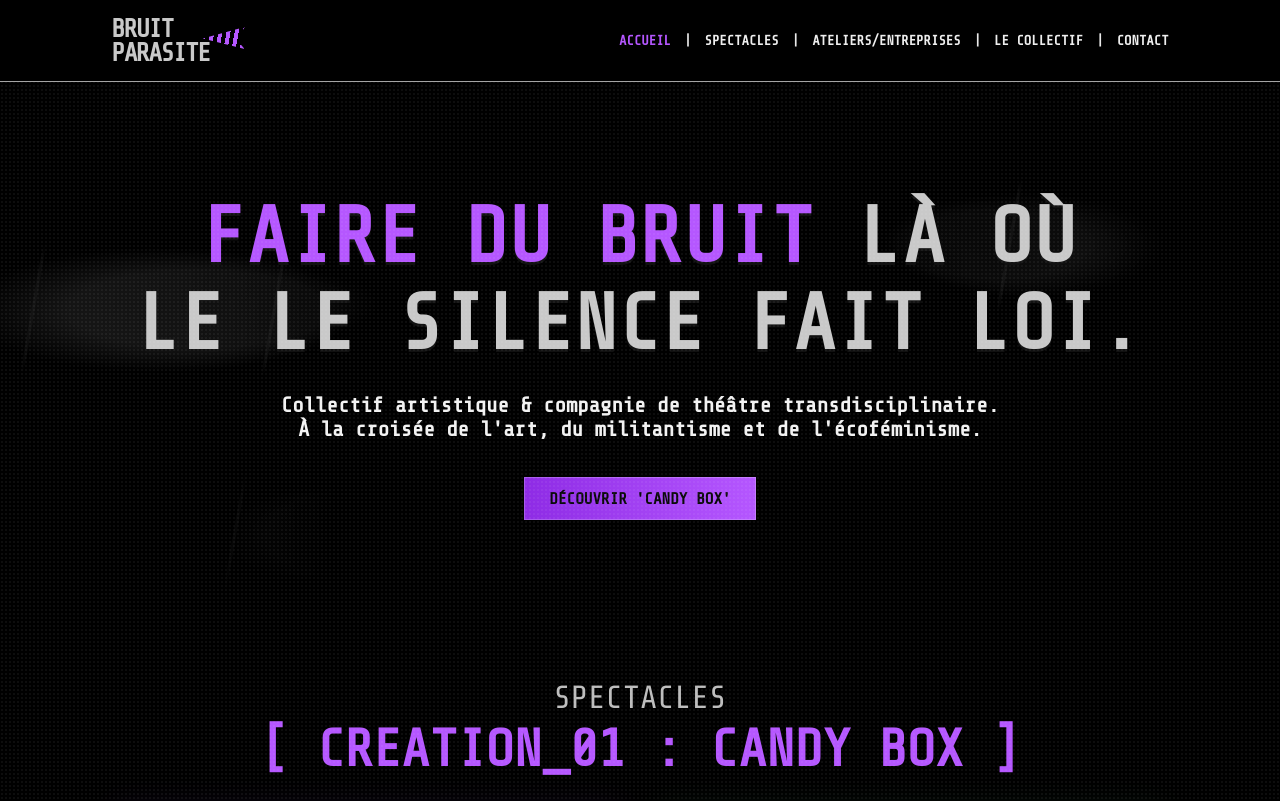
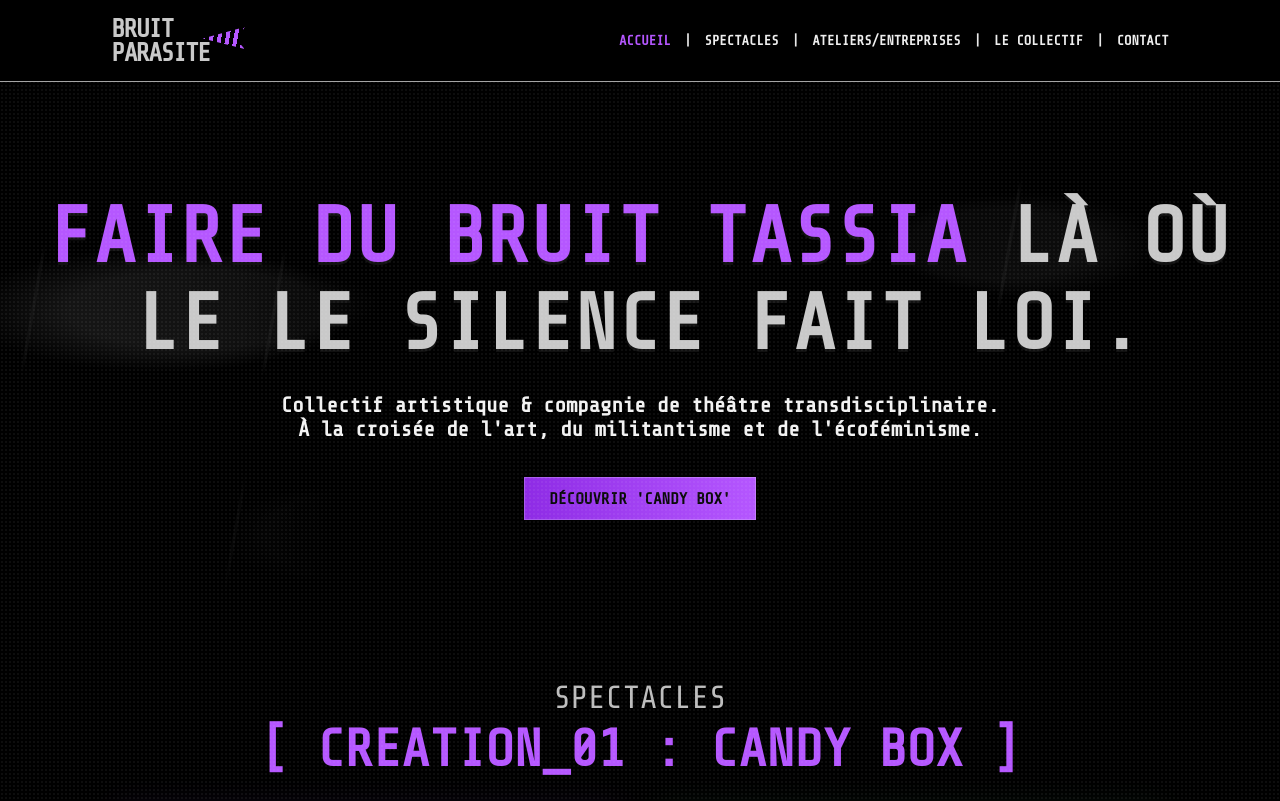
Before and after one commit to tassiamartin-cmd/BRUIT-PARASITE, a website: page index.html in a window 1280 px wide. Shown: the top 801 px of the page. Drawn offline with nearby package versions, Linux system fonts and the light colour scheme.

Commit message:
Update index.html

```diff
--- a/index.html
+++ b/index.html
@@ -25,7 +25,7 @@
       <section class="hero" aria-labelledby="hero-title">
         <div class="hero-noise" aria-hidden="true"></div>
         <div class="hero-content">
-          <h1 id="hero-title"><span>Faire du bruit</span> là où<br />le le silence fait loi.</h1>
+          <h1 id="hero-title"><span>Faire du bruit TASSIA</span> là où<br />le le silence fait loi.</h1>
           <p>Collectif artistique &amp; compagnie de théâtre transdisciplinaire.<br />À la croisée de l'art, du militantisme et de l'écoféminisme.</p>
           <a class="btn" href="#spectacles">Découvrir 'Candy Box'</a>
         </div>
```
